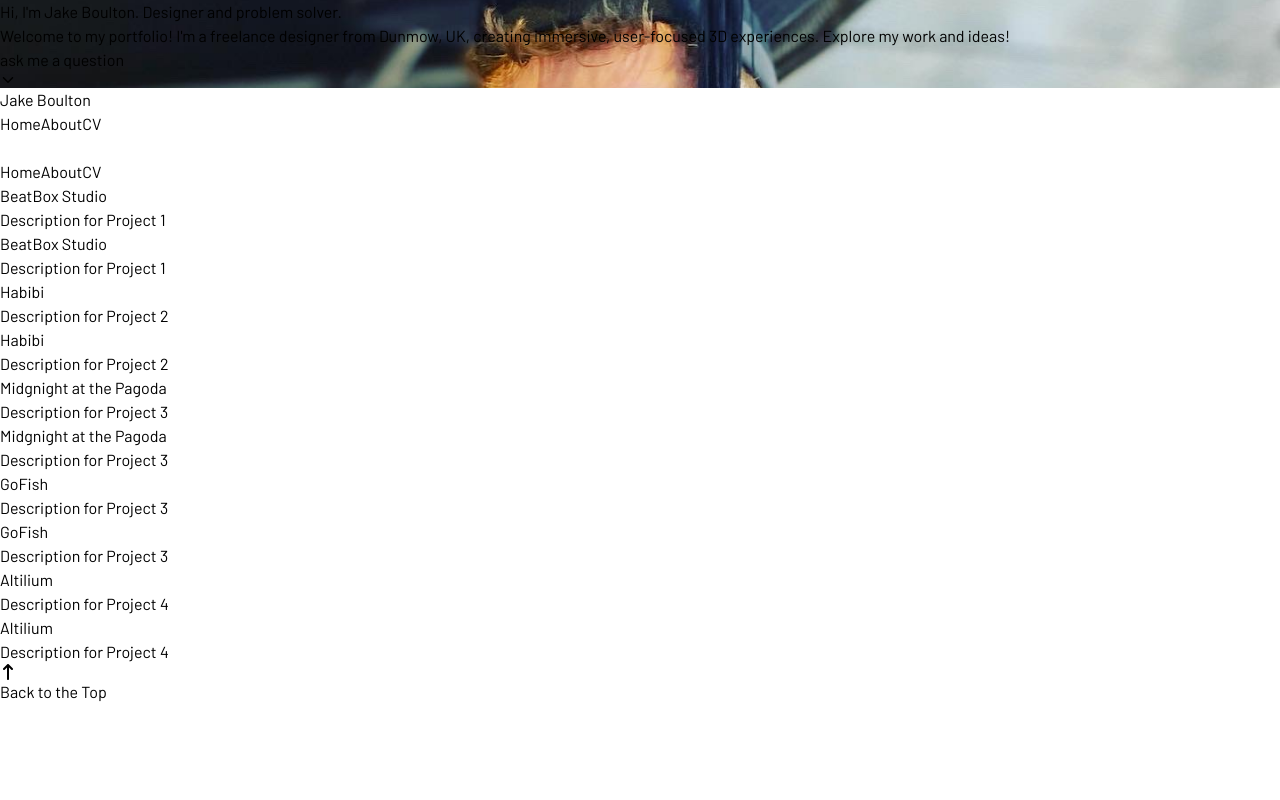
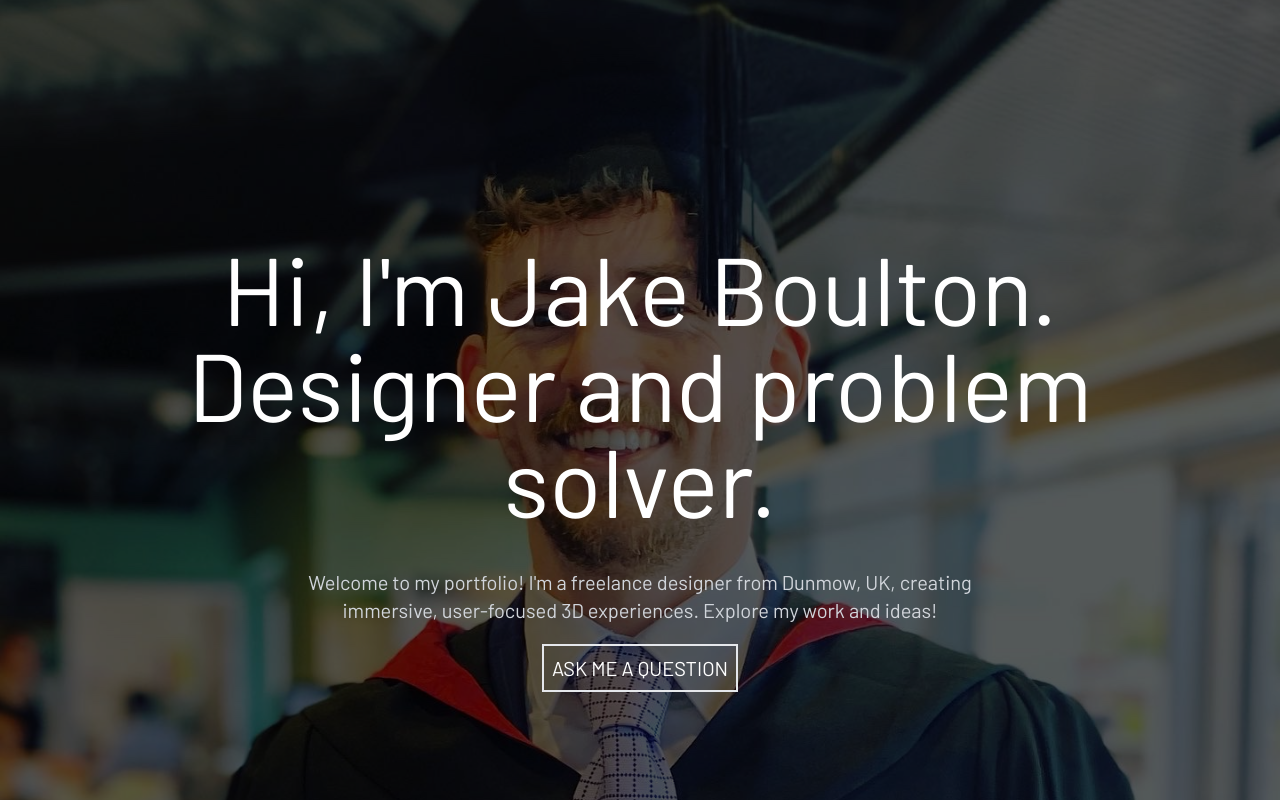
Before and after one commit to Deezinor/Portfolio, a React (Vite) app in the folder portfolio_JakeBoulton/: page / in a window 1280 px wide. Shown: the top 800 px of the page. Built offline with nearby package versions, Linux system fonts and the light colour scheme.

Commit message:
new build

```diff
--- a/portfolio_JakeBoulton/tailwind.config.js
+++ b/portfolio_JakeBoulton/tailwind.config.js
@@ -2,10 +2,11 @@ import defaultTheme from 'tailwindcss/defaultTheme';
 
 /** @type {import('tailwindcss').Config} */
 export default {
-  purge: ['./index.html', './src/**/*.{js,ts,jsx,tsx}'], // Purge unused styles
   content: [
+    './index.html',
+    './src/**/*.{js,ts,jsx,tsx}',
     './pages/**/*.{html,css,js,ts}',
-    './components/**/*.{html,css,js,ts}',
+    './components/**/*.{html,css,js,ts}'
   ],
   theme: {
     extend: {
```
Also changed, not shown: portfolio_JakeBoulton/public/Assets/Images/Jake_Boulton.JPG (deleted).
